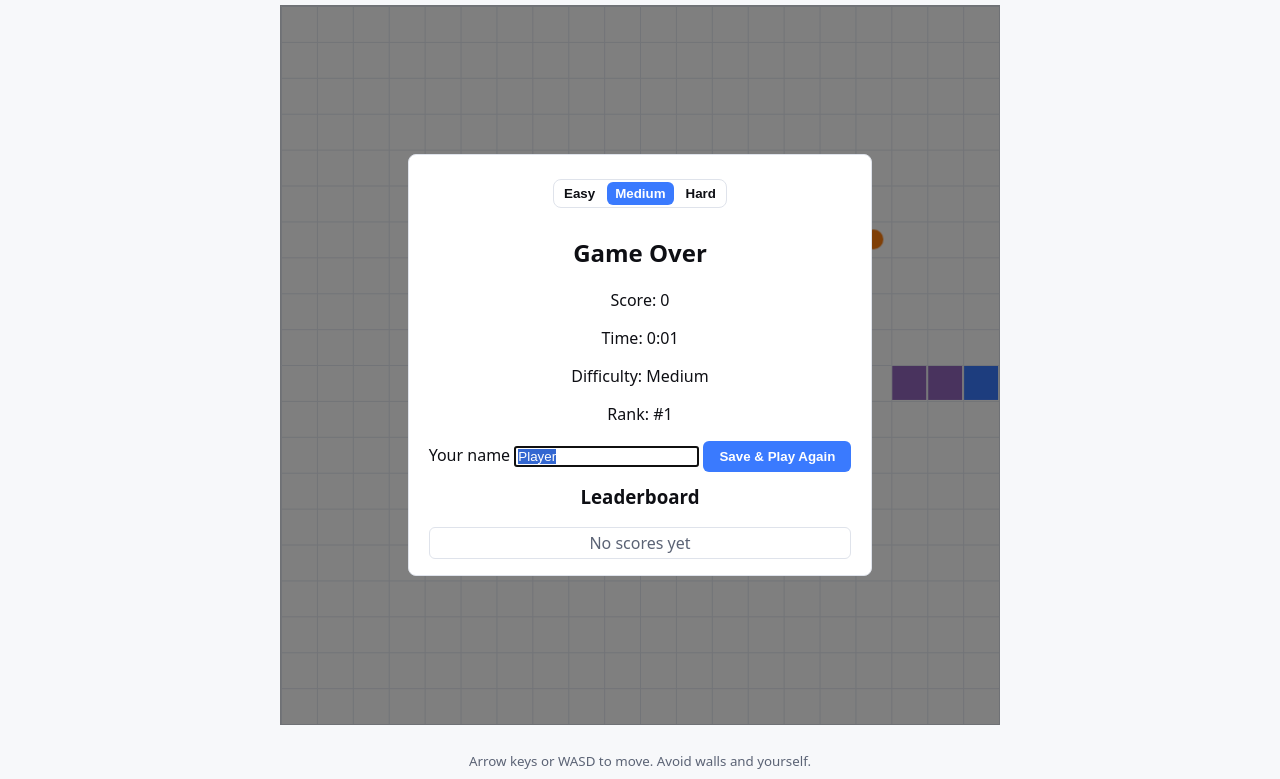
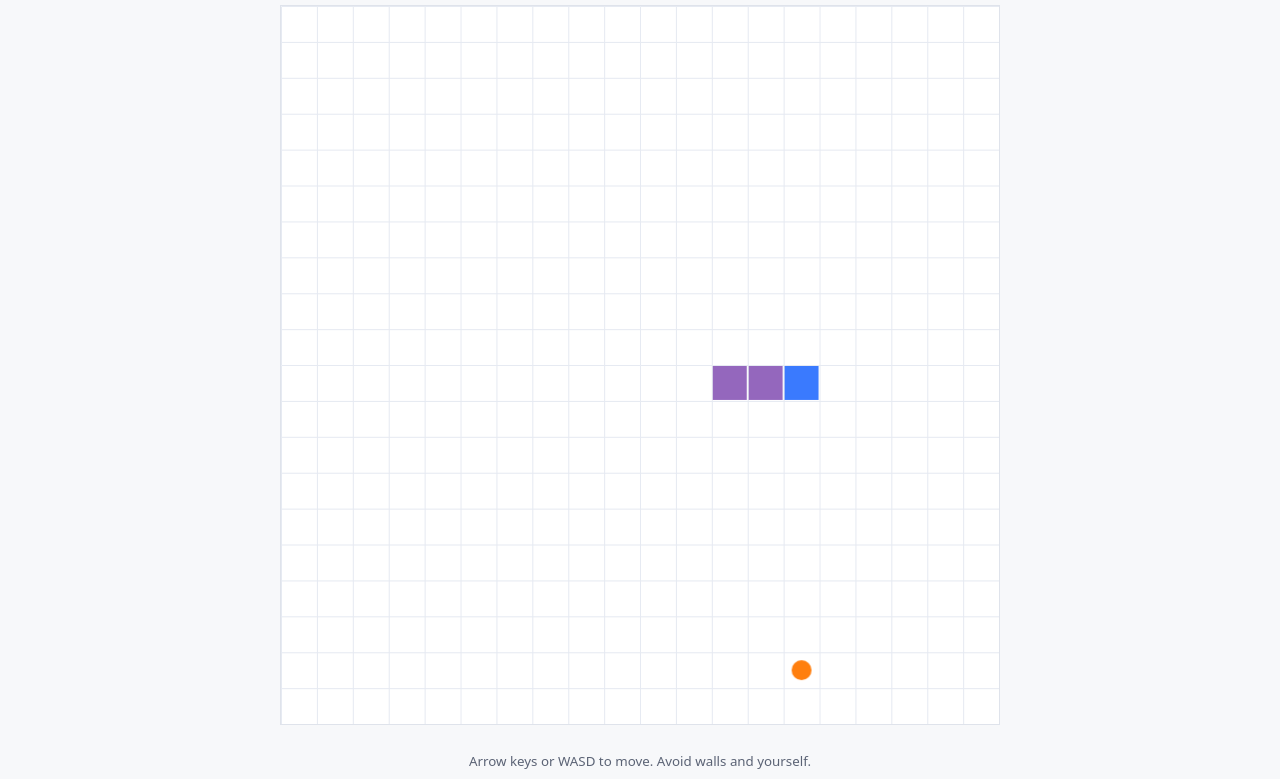
Before and after one commit to SergejT34/snale_game_junie, a website with bundled scripts: page index.html in a window 1280 px wide. Both pictures are taken after a click on the button "Play". Shown: the part 61-840 px from the top of the page. Built offline with nearby package versions, Linux system fonts and the light colour scheme.

Commit message:
remove Game Over screen; unify start/restart flow with auto-save and overlay adjustments

```diff
--- a/index.html
+++ b/index.html
@@ -40,29 +40,23 @@
       <canvas id="game" width="600" height="600" aria-label="Snake game board" role="img"></canvas>
       <!-- Start/Welcome Overlay (also used for Game Over) -->
       <div id="start-overlay" class="overlay show" aria-hidden="false">
-        <div class="overlay-content" role="dialog" aria-modal="true" aria-labelledby="welcome-title">
-          <div id="welcome-group">
-            <h2 id="welcome-title">Welcome to Snake</h2>
-            <p>Choose a difficulty and press Play to start.</p>
-            <div style="margin:0.75rem 0 0.5rem 0;">
-              <button id="play-btn" type="button" class="btn">Play</button>
+        <div class="overlay-content" role="dialog" aria-modal="true" aria-labelledby="gameover-title">
+          <div id="gameover-group">
+            <h2 id="gameover-title">Welcome to Snake</h2>
+            <p class="prestart-hint">Enter your name, choose a difficulty, and press Play.</p>
+            <div id="difficulty-group" class="difficulty-group" role="group" aria-label="Difficulty" style="margin: 0.5rem auto;">
+              <button type="button" class="toggle-btn" data-difficulty="easy" aria-pressed="false">Easy</button>
+              <button type="button" class="toggle-btn" data-difficulty="medium" aria-pressed="true">Medium</button>
+              <button type="button" class="toggle-btn" data-difficulty="hard" aria-pressed="false">Hard</button>
             </div>
-          </div>
-          <div id="difficulty-group" class="difficulty-group" role="group" aria-label="Difficulty" style="margin: 0.5rem auto;">
-            <button type="button" class="toggle-btn" data-difficulty="easy" aria-pressed="false">Easy</button>
-            <button type="button" class="toggle-btn" data-difficulty="medium" aria-pressed="true">Medium</button>
-            <button type="button" class="toggle-btn" data-difficulty="hard" aria-pressed="false">Hard</button>
-          </div>
-          <div id="gameover-group" hidden>
-            <h2 id="gameover-title">Game Over</h2>
-            <p id="final-score">Score: 0</p>
-            <p id="final-time">Time: 0:00</p>
-            <p id="final-difficulty">Difficulty: Medium</p>
-            <p id="final-rank">Rank: —</p>
+            <p id="final-score" hidden>Score: 0</p>
+            <p id="final-time" hidden>Time: 0:00</p>
+            <p id="final-difficulty" hidden>Difficulty: Medium</p>
+            <p id="final-rank" hidden>Rank: —</p>
             <form id="save-form" class="save-form" aria-label="Save score" onsubmit="return false;">
               <label for="player-name">Your name</label>
               <input id="player-name" name="player-name" type="text" maxlength="20" autocomplete="name" placeholder="Player" />
-              <button id="save-score" type="button" class="btn">Save & Play Again</button>
+              <button id="save-score" type="button" class="btn">Play</button>
             </form>
           </div>
           <h3 id="leaderboard-title" style="margin-top:0.75rem;">Leaderboard</h3>
--- a/src/main.js
+++ b/src/main.js
@@ -179,85 +179,87 @@ function ensureGame() {
     restartBtn,
     difficultySel,
     onGameOver: (score, durationMs) => {
-      // Show provisional rank immediately before name entry
-      if (finalRankEl) {
-        try {
-          const provRank = getProvisionalRank(score);
-          if (Number.isFinite(provRank) && provRank > 0) {
-            finalRankEl.textContent = `Rank: ${provRank <= MAX_ENTRIES ? '#' + provRank : '>' + MAX_ENTRIES}`;
-          } else {
-            finalRankEl.textContent = 'Rank: —';
-          }
-        } catch {
-          finalRankEl.textContent = 'Rank: —';
-        }
-      }
-      // Non-blocking UI: prefill input and let user save from overlay
-      const defaultName = getLastUsedName();
-
-      // Remove any lingering listeners from previous game over
+      // Remove any lingering listeners from any previous overlay-driven flow
       if (lastOnClick) saveBtn?.removeEventListener('click', lastOnClick);
       if (lastOnKeyDown) nameInput?.removeEventListener('keydown', lastOnKeyDown);
+      lastOnClick = null;
+      lastOnKeyDown = null;
 
-      if (nameInput) {
-        nameInput.value = defaultName;
-        try { nameInput.focus(); nameInput.select(); } catch {}
-      }
-      if (saveBtn) {
-        saveBtn.disabled = false;
-      }
-      if (nameInput) nameInput.disabled = false;
+      // Auto-save the score without showing any Game Over screen
+      const difficulty = normalizeDifficulty(difficultySel?.value);
+      const defaultName = getLastUsedName();
+      const entered = (nameInput?.value ?? '').trim() || defaultName;
+      try {
+        const result = addScore(entered, score, difficulty, durationMs, Date.now());
+        const entries = result?.entries || loadLeaderboard();
+        renderLeaderboard(leaderboardEl, entries);
+      } catch {}
 
-      let saved = false;
-      const difficulty = normalizeDifficulty(difficultySel?.value);
-
-      function doSave() {
-        if (saved) return;
-        const ts = Date.now();
-        const entered = (nameInput?.value ?? '').trim() || defaultName;
-        const result = addScore(entered, score, difficulty, durationMs, ts);
-        const entries = result?.entries || loadLeaderboard();
-        const rank = result?.rank;
-        if (finalRankEl) {
-          if (Number.isFinite(rank) && rank > 0) {
-            finalRankEl.textContent = `Rank: #${rank}`;
-          } else {
-            finalRankEl.textContent = 'Rank: —';
-          }
-        }
-        renderLeaderboard(leaderboardEl, entries);
-        saved = true;
-        if (saveBtn) saveBtn.disabled = true;
-        if (nameInput) nameInput.disabled = true;
-      }
-
-      // Attach one-time listeners for this game over
-      const onClick = () => { doSave(); game.restart(); cleanup(); };
-      const onKeyDown = (e) => { if (e.key === 'Enter') { e.preventDefault(); doSave(); game.restart(); cleanup(); } };
-
-      function cleanup() {
-        saveBtn?.removeEventListener('click', onClick);
-        nameInput?.removeEventListener('keydown', onKeyDown);
-        lastOnClick = null;
-        lastOnKeyDown = null;
-      }
-
-      saveBtn?.addEventListener('click', onClick);
-      nameInput?.addEventListener('keydown', onKeyDown);
-      lastOnClick = onClick;
-      lastOnKeyDown = onKeyDown;
+      // Auto-restart after a short delay to allow death SFX to play
+      setTimeout(() => {
+        try { game.restart(); } catch {}
+      }, 900);
     },
   });
   return game;
 }
 
-// Initial leaderboard render on the welcome overlay
+// Initial leaderboard render on the welcome/restart overlay
 renderLeaderboard(leaderboardEl, loadLeaderboard());
 
-// Play button starts the game and hides the start overlay
-playBtn?.addEventListener('click', () => {
-  startOverlayEl?.classList.remove('show');
-  startOverlayEl?.setAttribute('aria-hidden', 'true');
-  ensureGame().start();
-  try { canvas.focus(); } catch {}
-});
+function isNameValid() {
+  return (nameInput?.value ?? '').trim().length > 0;
+}
+
+function updatePlayButtonState() {
+  if (!saveBtn) return;
+  // Enable only when a non-empty name is provided
+  saveBtn.disabled = !isNameValid();
+}
+
+function enterPrestartMode() {
+  // Configure the unified overlay for starting a new game
+  const titleEl = document.getElementById('gameover-title');
+  titleEl && (titleEl.textContent = 'Welcome to Snake');
+  // Hide any final stats from a previous run
+  if (finalScoreEl) finalScoreEl.hidden = true;
+  if (finalTimeEl) finalTimeEl.hidden = true;
+  if (finalDifficultyEl) finalDifficultyEl.hidden = true;
+  if (finalRankEl) finalRankEl.hidden = true;
+
+  if (lastOnClick) saveBtn?.removeEventListener('click', lastOnClick);
+  if (lastOnKeyDown) nameInput?.removeEventListener('keydown', lastOnKeyDown);
+  lastOnClick = null;
+  lastOnKeyDown = null;
+
+  if (nameInput) {
+    // Prefill with last known name (fallback to "Player") and allow immediate start
+    nameInput.disabled = false;
+    const defaultName = getLastUsedName();
+    nameInput.value = defaultName;
+    try { nameInput.focus(); if (typeof nameInput.select === 'function') nameInput.select(); } catch {}
+  }
+  if (saveBtn) {
+    saveBtn.textContent = 'Play';
+  }
+  updatePlayButtonState();
+
+  // When valid, start the game and hide the overlay
+  const onClick = () => {
+    if (!isNameValid()) { try { nameInput?.focus(); } catch {} return; }
+    startOverlayEl?.classList.remove('show');
+    startOverlayEl?.setAttribute('aria-hidden', 'true');
+    ensureGame().start();
+    try { canvas.focus(); } catch {}
+  };
+  const onKeyDown = (e) => { if (e.key === 'Enter') { e.preventDefault(); onClick(); } };
+
+  saveBtn?.addEventListener('click', onClick);
+  nameInput?.addEventListener('keydown', onKeyDown);
+  nameInput?.addEventListener('input', updatePlayButtonState);
+  lastOnClick = onClick;
+  lastOnKeyDown = onKeyDown;
+}
+
+// Initialize unified overlay in pre-start mode
+enterPrestartMode();
--- a/src/renderer.js
+++ b/src/renderer.js
@@ -108,41 +108,15 @@ export function createRenderer(canvas, scoreEl, overlayEl, finalScoreEl, finalTi
       }
     }
 
-    // Overlay
+    // Overlay behavior: do NOT show any Game Over screen.
+    // Keep the overlay hidden during gameplay and after game over; it is only used for the initial welcome/start.
     if (overlayEl && finalScoreEl) {
-      const welcomeGroup = document.getElementById('welcome-group');
-      const gameoverGroup = document.getElementById('gameover-group');
-      if (state.status === 'over') {
-        // Detect transition from hidden -> shown to run one-time side effects (like focusing input)
-        const wasHidden = overlayEl.getAttribute('aria-hidden') !== 'false';
-        overlayEl.classList.add('show');
-        overlayEl.setAttribute('aria-hidden', 'false');
-        if (welcomeGroup) welcomeGroup.hidden = true;
-        if (gameoverGroup) gameoverGroup.hidden = false;
-        finalScoreEl.textContent = `Score: ${state.score}`;
-        if (finalTimeEl) {
-          const duration = Math.max(0, Date.now() - (state.startedAt || Date.now()));
-          finalTimeEl.textContent = `Time: ${formatDuration(duration)}`;
-        }
-        if (finalDifficultyEl) {
-          finalDifficultyEl.textContent = `Difficulty: ${labelDifficulty(state.difficulty)}`;
-        }
-        // Ensure player's name input is focused every time overlay opens
-        if (wasHidden) {
-          const input = document.getElementById('player-name');
-          if (input && typeof input.focus === 'function') {
-            // Delay focus to after DOM/class changes apply for consistent behavior across browsers
-            setTimeout(() => {
-              try { input.focus({ preventScroll: true }); if (typeof input.select === 'function') input.select(); } catch {}
-            }, 0);
-          }
-        }
-      } else {
+      // Always hide during gameplay
+      if (state.status !== 'over') {
         overlayEl.classList.remove('show');
         overlayEl.setAttribute('aria-hidden', 'true');
-        if (welcomeGroup) welcomeGroup.hidden = false;
-        if (gameoverGroup) gameoverGroup.hidden = true;
       }
+      // When over, do nothing special: overlay remains hidden; no stats are shown.
     }
   }
 
```
Also changed, not shown: memory_bank/activeContext.md (+5 -4 lines), memory_bank/progress.md (+30 -0 lines), memory_bank/techContext.md (+2 -2 lines).
